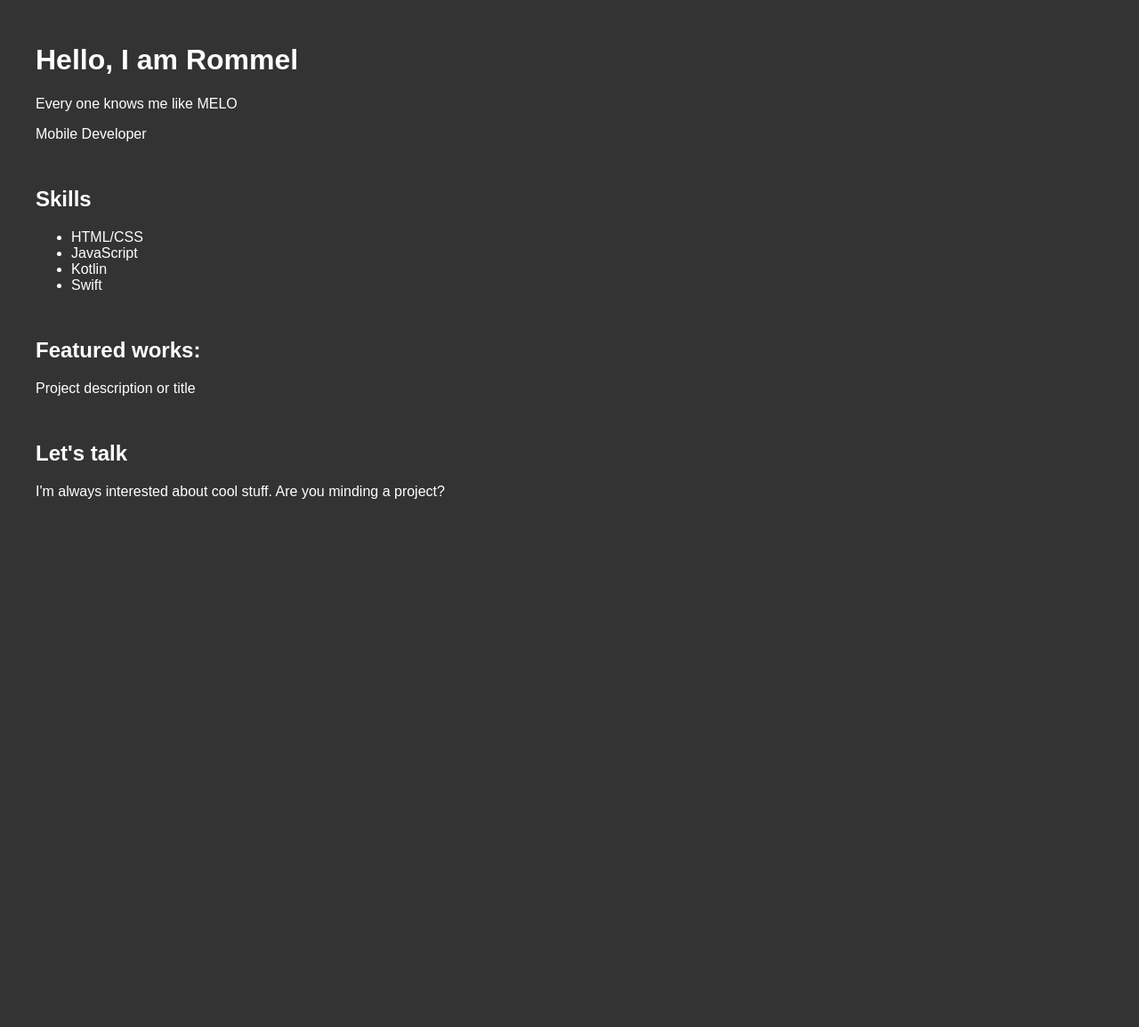
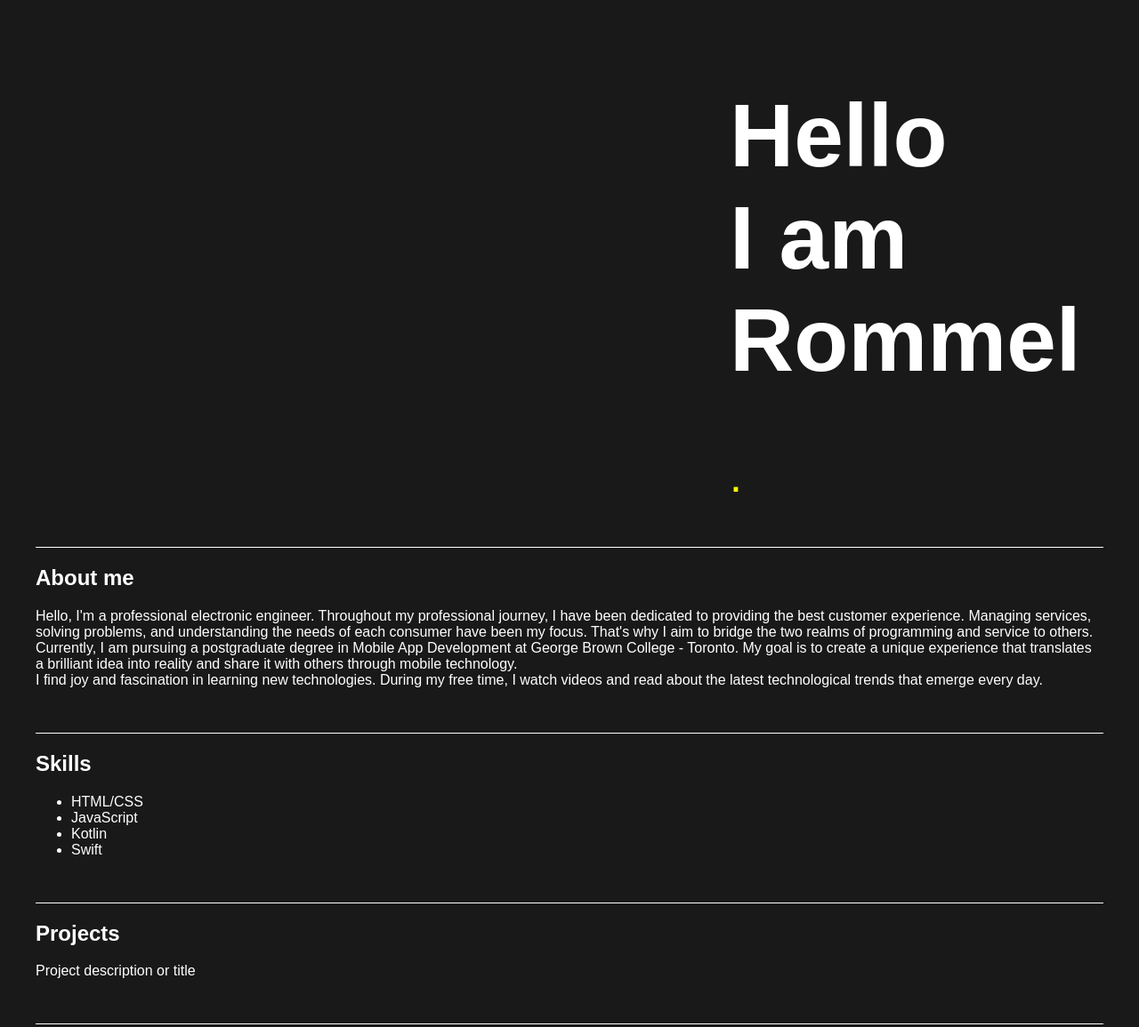
Before and after one commit to Romel0/Romel0.github.io, a plain HTML site: page index.html in a window 1280 px wide. Shown: the top 1155 px of the page at 89% size. Before the commit the page ends 800 px from the top, so only its background shows below. Drawn offline with Linux system fonts and the light colour scheme.

Commit message:
Update index.html

```diff
--- a/index.html
+++ b/index.html
@@ -4,46 +4,27 @@
 <meta charset="UTF-8">
 <meta name="viewport" content="width=device-width, initial-scale=1.0">
 <title>Melo's Portfolio</title>
-<style>
+<link rel="stylesheet" href="styles.css">
 
-    body {
-        background-color: #333;
-        color: white;
-        font-family: 'Arial', sans-serif;
-    }
-    .container {
-        max-width: 1200px;
-        margin: 0 auto;
-        padding: 20px;
-    }
-    .header {
-        text-align: left;
-        margin-bottom: 50px;
-    }
-    .skills, .featured-works, .contact {
-        margin-bottom: 50px;
-    }
-    .featured-work {
-        margin-bottom: 20px;
-    }
-    .featured-work img {
-        max-width: 100%;
-        height: auto;
-        display: block;
-    }
-
-</style>
 </head>
 <body>
     <div class="container">
         <header class="header">
-            <h1>Hello, I am Rommel</h1>
-            <p>Every one knows me like MELO</p>
-            <p>Mobile Developer</p>
-            <!-- Agrega más detalles como prefieras -->
+            <h1>Hello <br> I am <br> Rommel</h1>
+            <div class="right-aligned">.</div>
         </header>
 
         <section class="skills">
+            <div class="line"></div>
+            <h2>About me</h2>
+                <div class="about">
+                    Hello, I'm a professional electronic engineer. Throughout my professional journey, I have been dedicated to providing the best customer experience. Managing services, solving problems, and understanding the needs of each consumer have been my focus. That's why I aim to bridge the two realms of programming and service to others. <br>Currently, I am pursuing a postgraduate degree in Mobile App Development at George Brown College - Toronto. My goal is to create a unique experience that translates a brilliant idea into reality and share it with others through mobile technology.<br>I find joy and fascination in learning new technologies. During my free time, I watch videos and read about the latest technological trends that emerge every day.
+                </div>
+
+        </section>
+
+        <section class="skills">
+            <div class="line"></div>
             <h2>Skills</h2>
             <ul>
                 <li>HTML/CSS</li>
@@ -54,16 +35,17 @@
         </section>
 
         <section class="featured-works">
-            <h2>Featured works:</h2>
+            <div class="line"></div>
+            <h2>Projects</h2>
             <div class="featured-work">
                 <p>Project description or title</p>
             </div>
-            <!-- Repite para otros trabajos destacados -->
         </section>
 
         <section class="contact">
+            <div class="line"></div>
             <h2>Let's talk</h2>
-            <p>I'm always interested about cool stuff. Are you minding a project?</p>
+            <p>I'm always interested about cool stuff. Are you minding a project?<br>send me an email<br>rommel.martinez.da@gmail.com</p>
         </section>
     </div>
 </body>
```
